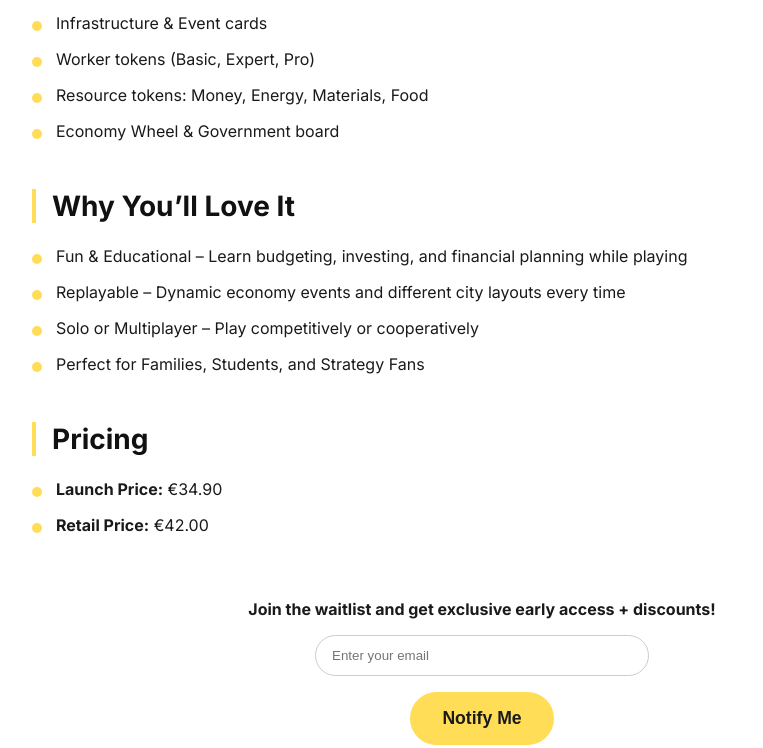
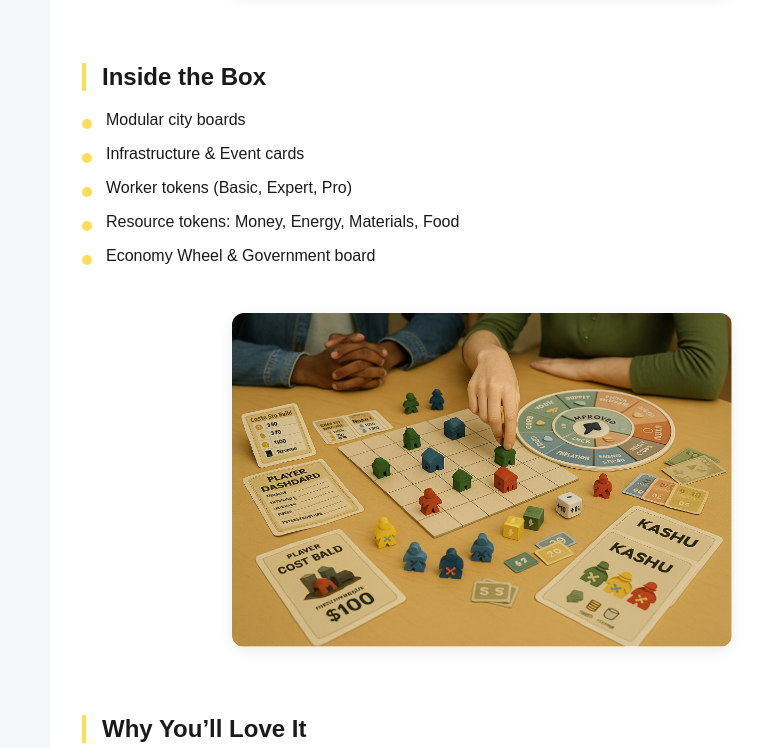
Before and after one commit to zacky160/kashu-landing-page, a plain HTML site: page index.html in a window 1280 px wide. Shown: the part 1074-1822 px from the top of the page, without its empty margins (158-921 px from the left). Drawn offline with Linux system fonts and the light colour scheme.

Commit message:
Add files via upload

```diff
--- a/index.html
+++ b/index.html
@@ -1,106 +1,24 @@
+
 <!DOCTYPE html>
 <html lang="en">
 <head>
   <meta charset="UTF-8" />
   <meta name="viewport" content="width=device-width, initial-scale=1.0" />
   <title>KASHU – Smart Money Game</title>
-  <link href="https://fonts.googleapis.com/css2?family=Inter:wght@400;700&display=swap" rel="stylesheet">
   <style>
-    body {
-      margin: 0;
-      font-family: 'Inter', sans-serif;
-      color: #1a1a1a;
-      background-color: #f4f7fa;
-    }
-    header {
-      background: #1a1a1a;
-      color: #fff;
-      padding: 4rem 2rem;
-      text-align: center;
-    }
-    header h1 {
-      font-size: 3rem;
-      margin-bottom: 1rem;
-    }
-    header p {
-      font-size: 1.25rem;
-      font-weight: 400;
-      margin: 0.5rem 0;
-    }
-    section {
-      padding: 3rem 2rem;
-      max-width: 900px;
-      margin: auto;
-      background: white;
-      border-radius: 16px;
-      box-shadow: 0 10px 25px rgba(0,0,0,0.05);
-    }
-    h2 {
-      font-size: 1.75rem;
-      color: #111;
-      margin-top: 3rem;
-      border-left: 4px solid #ffdd57;
-      padding-left: 1rem;
-    }
-    ul {
-      list-style: none;
-      padding-left: 0;
-    }
-    ul li {
-      padding-left: 1.5rem;
-      position: relative;
-      margin: 1rem 0;
-    }
-    ul li::before {
-      content: "";
-      width: 10px;
-      height: 10px;
-      background-color: #ffdd57;
-      border-radius: 50%;
-      position: absolute;
-      left: 0;
-      top: 8px;
-    }
-    .cta {
-      text-align: center;
-      margin: 4rem 0;
-    }
-    .cta input[type="email"] {
-      padding: 0.75rem 1rem;
-      border-radius: 999px;
-      border: 1px solid #ccc;
-      max-width: 300px;
-      width: 100%;
-      margin-bottom: 1rem;
-    }
-    .cta button {
-      background-color: #ffdd57;
-      color: #1a1a1a;
-      padding: 1rem 2rem;
-      font-size: 1.1rem;
-      font-weight: 600;
-      border: none;
-      cursor: pointer;
-      border-radius: 999px;
-      transition: background 0.3s ease;
-    }
-    .cta button:hover {
-      background-color: #ffce00;
-    }
-    footer {
-      text-align: center;
-      padding: 3rem 1rem;
-      font-size: 0.9rem;
-      color: #aaa;
-      background-color: #1a1a1a;
-      color: white;
-    }
-    img {
-      max-width: 100%;
-      margin: 2.5rem 0;
-      border-radius: 16px;
-      box-shadow: 0 4px 14px rgba(0,0,0,0.08);
-    }
+    body { margin: 0; font-family: Arial, sans-serif; background-color: #f4f7fa; color: #1a1a1a; }
+    header { background: #1a1a1a; color: white; text-align: center; padding: 3rem 1rem; }
+    section { max-width: 800px; margin: auto; background: white; padding: 2rem; border-radius: 12px; }
+    h2 { border-left: 4px solid #ffdd57; padding-left: 1rem; margin-top: 2rem; }
+    ul { list-style: none; padding-left: 0; }
+    ul li { position: relative; padding-left: 1.5rem; margin: 1rem 0; }
+    ul li::before { content: ""; width: 10px; height: 10px; background: #ffdd57; border-radius: 50%; position: absolute; left: 0; top: 8px; }
+    .cta { text-align: center; margin: 3rem 0; }
+    .cta input { padding: 0.75rem; border-radius: 999px; border: 1px solid #ccc; width: 300px; max-width: 100%; }
+    .cta button { background: #ffdd57; padding: 1rem 2rem; border: none; border-radius: 999px; margin-top: 1rem; cursor: pointer; }
+    footer { background: #1a1a1a; color: white; text-align: center; padding: 2rem 1rem; margin-top: 2rem; }
+    .image-container { text-align: center; }
+    .image-container img { max-width: 500px; width: 100%; border-radius: 12px; box-shadow: 0 4px 14px rgba(0,0,0,0.08); margin: 2rem 0; }
   </style>
 </head>
 <body>
@@ -113,11 +31,6 @@
   <section>
     <h2>What Is KASHU?</h2>
     <p>A strategy game where you build cities, balance budgets, and survive economic chaos — all while learning real financial skills.</p>
-    <p>In the wake of a global economic crisis, you're one of the few trusted to rebuild your region.<br>
-    With limited resources, debt looming, and an unpredictable economy, your job is simple:<br>
-    Build a thriving city without going broke.</p>
-    <p>
-    From solar farms to smart cities, from debt traps to government bailouts — KASHU makes every decision count.</p>
 
     <h2>How to Play <span style='font-size: 1rem; font-weight: normal;'>(2–4 players)</span></h2>
     <ul>
@@ -129,6 +42,7 @@
       <li>Win by having the highest total asset value (Property + Cash – Debt + Bonuses).</li>
     </ul>
     <p>It’s not just about money — it's about strategy, synergy, and sustainability.</p>
+    <div class="image-container"><img src="play.png" alt="Gameplay"></div>
 
     <h2>Inside the Box</h2>
     <ul>
@@ -138,6 +52,7 @@
       <li>Resource tokens: Money, Energy, Materials, Food</li>
       <li>Economy Wheel & Government board</li>
     </ul>
+    <div class="image-container"><img src="play1.png" alt="Box contents"></div>
 
     <h2>Why You’ll Love It</h2>
     <ul>
@@ -146,6 +61,7 @@
       <li>Solo or Multiplayer – Play competitively or cooperatively</li>
       <li>Perfect for Families, Students, and Strategy Fans</li>
     </ul>
+
     <h2>Pricing</h2>
     <ul>
       <li><strong>Launch Price:</strong> €34.90</li>
@@ -154,12 +70,13 @@
 
     <div class="cta">
       <p><strong>Join the waitlist and get exclusive early access + discounts!</strong></p>
-      <form action="#" method="POST">
-        <input type="email" name="email" placeholder="Enter your email" required>
-        <br>
+      <form>
+        <input type="email" placeholder="Enter your email" required><br>
         <button type="submit">Notify Me</button>
       </form>
     </div>
+
+    <div class="image-container"><img src="play3.png" alt="People playing"></div>
   </section>
 
   <footer>
```
